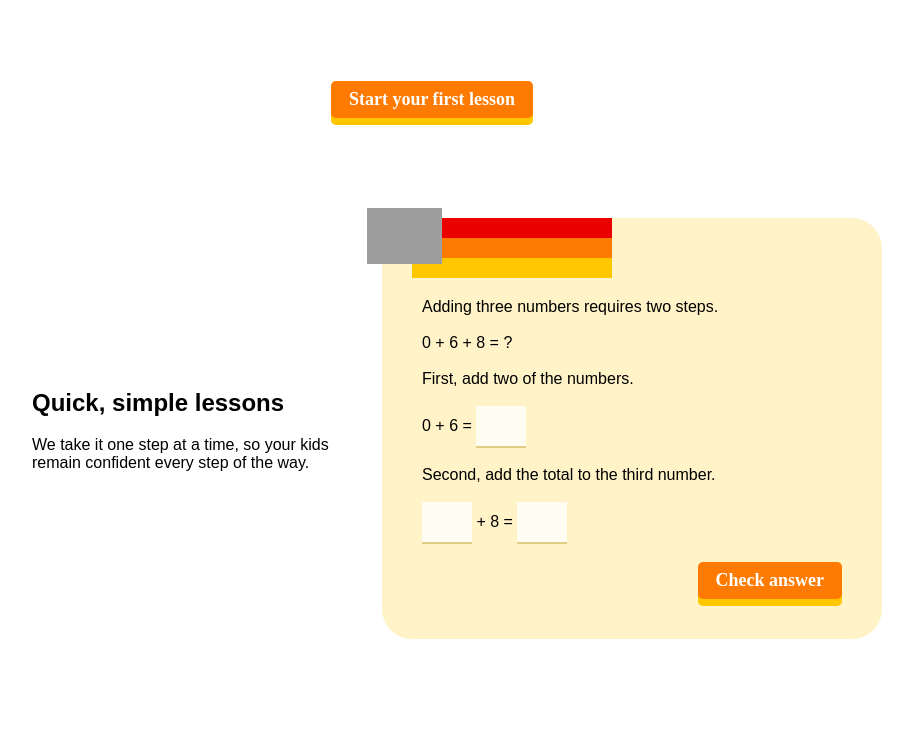
After one commit to iwinters/project_tiedye, a Django app: page / in a window 1280 px wide. The commit adds this page. Shown: the part 489-1228 px from the top of the page, without its empty margins (208-1121 px from the left). Run offline with Django 3.2, Linux system fonts and the light colour scheme; some libraries are stand-ins or nearby versions; some web fonts are replaced; grey boxes are pictures that could not be loaded.

Commit message:
started landing page

```diff
--- a/mathquiz/mathquiz/urls.py
+++ b/mathquiz/mathquiz/urls.py
@@ -20,7 +20,7 @@ from sprints import views
 urlpatterns = [
     path('admin/', admin.site.urls),
     path('<int:student_id>', views.tree, name='tree'),
-    path('tree/', views.some_tree, name='some_tree'),
+    path('', views.some_tree, name='some_tree'),
     path('<int:student_id>/sprint/<level_id>', views.sprint, name='sprint'),
     path('users/', include('django.contrib.auth.urls')),
     path('', include('users.urls')),
--- a/mathquiz/sprints/static/sprints/base_form.css
+++ b/mathquiz/sprints/static/sprints/base_form.css
@@ -41,6 +44,12 @@ body {
   background-color: #FFF3C7;
   border-radius: 30px
 }
+.lessonCardHome {
+  margin: 20px auto;
+  width: 500px;
+  background-color: #FFF3C7;
+  border-radius: 30px;
+}
 .lessonCardContents {
   padding: 80px 40px 40px 40px;
 }
@@ -288,10 +323,36 @@ input.invalid {
   padding: 10px;
 }
 .selectStudentButton:hover {
-  padding: 10px;
   background-color: rgb(255, 199, 0);
   border-radius: 7px;
 }
+
+.homeFlexbox {
+  display:flex;
+  align-items:center;
+  flex-direction: row;
+  flex-wrap: wrap;
+  justify-content: center;
+  padding: 10vh 0vh;
+
+}
+.homeFlexboxText {
+  padding:0px;
+  text-align: left;
+}
+.bodyArea {
+  width:90vw;
+  display:inline-block;
+}
+.homeHeading {
+  font-size: 50;
+}
+.flexboxBlurbsHome {
+  margin-left:50px;
+  margin-right:50px;
+  max-width: 300px;
+}
+
 
 
 @media only screen and (max-width: 600px) {
--- /dev/null
+++ b/mathquiz/sprints/templates/sprints/index.html
@@ -0,0 +1,95 @@
+<head>
+    {% load static %}
+    <link rel="stylesheet" type="text/css" href="{% static 'sprints/base_form.css' %}">
+
+    <meta name="viewport" content="width=device-width">
+
+</head>
+<body>
+        <div class="header">
+            <a href="{% url 'some_tree' %}" class="logo"><img src='{% static "sprints/tni_logo.svg" %}' width='150px'></a>
+            <div class="header-right">
+            <a class="active toplinks" href="#home">Home</a>
+            </div>
+
+        </div>
+        <div style='text-align: center;'>
+            <div class="bodyArea">
+                    <div class='homeFlexbox'>
+                        <div>
+                            <img src= '{% static "sprints/sunny_charles.svg" %}' width="250px" style="padding:0px 40px">
+                        </div>
+                        <div class="homeFlexboxText">
+                            <h1 class='homeHeading'>Math can be easier.<br>For everyone involved.</h1>
+                            <h2 style="max-width: 500px; font-weight:normal;">
+                                We write math lessons that make sense, and reward your kids for getting better every day.
+                            </h2>
+                        </div>
+                    </div>
+                    <button class='button oy-button'>Start your first lesson</button>
+            </div>
+        </div>
+
+        <div class='homeFlexbox'>
+            <div class='flexboxBlurbsHome'>
+                <h2>Quick, simple lessons</h2>
+                <p>We take it one step at a time, so your kids remain confident every step of the way.</p>
+            </div>
+            <div>
+                <div id='lessonCard' class='lessonCardHome'>
+                    <div style='position:relative'>
+                        <div id='pointsBarLesson'style='width:40%; position:absolute; top: 0px; left: 30px'>
+                            <div style='background-color: #EB0000; height:20px'></div>
+                            <div style='background-color: rgb(255, 122, 0); height:20px'></div>
+                            <div style='background-color: rgb(255, 199, 0); height:20px'></div>
+
+
+                        </div>
+                        <img src='{% static "sprints/gingerbeard.svg" %}' class='messenger-pic' style="position:absolute; top: -10px; left: -15px">
+
+                    </div>
+                    <div class='lessonCardContents'>
+                        <div id='lessonCardText' class='lessonCardText'>
+                            Adding three numbers requires two steps.
+                            <br><br>
+                            0 + 6 + 8 = ?
+                            <br><br>
+                            First, add two of the numbers.
+                            <br><br>
+                            0 + 6 = <input id='firstInputHome' class='lessonInput' oninput='useVariableHome()'>
+                            <br><br>
+                            Second, add the total to the third number.
+                            <br><br>
+                            <input id='secondInputHome' class='lessonInput' value=''> + 8 = <input id='finalInputHome' class='lessonInput'>
+                            <br><br>
+                        </div>
+                        <div style='text-align-last: right;'>
+                            <button type="button" id="checkLessonMath" onclick="checkMathHome()" class='button oy-button'>Check answer</button>
+
+                        </div>
+                    </div>
+                </div>
+
+            </div>
+        </div>
+
+
+    <script >
+        function useVariableHome() {
+            var x = document.getElementById("firstInputHome").value
+            document.getElementById("secondInputHome").value = x
+        }
+        function checkMathHome() {
+            if (document.getElementById('finalInputHome').value == 14) {
+                document.getElementById('pointsBarLesson').style.width = "50%"
+            }
+            else
+                {console.log("shitbuckets")}
+
+        }
+
+    </script>
+
+
+
+</body>
--- a/mathquiz/sprints/templates/sprints/sprint.html
+++ b/mathquiz/sprints/templates/sprints/sprint.html
@@ -67,7 +67,7 @@
             <h1>Correct!</h1>
         </div>
         <div class="hidden wrong" id="incorrect">
-            <h1>Try again</h1>
+            <h1>Not quite! Try again</h1>
         </div>
 
         <div id='finishLine' class='hidden finishLine'>
@@ -76,7 +76,7 @@
             </div>
             <div class = 'finish-line-text-area'><span style='font-weight: bold; font-size: 30px;'>You did it!</span><br><span style='font-size: 20px;'>and earned 25 coins!</span>
                 <div style='text-align: right'>
-                    <a style='margin: 20px' id='finishLineButton' class='button gw-button' href="{% url 'tree' student.id %}">Onwards!</a>
+                    <a style='margin: 15px; position: relative; top:10px' id='finishLineButton' class='button gw-button' href="{% url 'tree' student.id %}">Onwards!</a>
                 </div>
 
             </div>
--- a/mathquiz/sprints/views.py
+++ b/mathquiz/sprints/views.py
@@ -4,6 +4,7 @@ from users.models import student
 import django.http.request
 from django.shortcuts import redirect
 from django.urls import reverse_lazy
+from django.contrib.auth.models import User
 
 
 
@@ -31,7 +32,11 @@ def tree(request, student_id):
         return redirect('some_tree')
 
 def some_tree(request):
-    students = student.objects.filter(user = request.user)
-    one_student = students[0]
-    response = redirect(reverse_lazy('tree', kwargs={"student_id": one_student.id}))
-    return response
+    if request.user.is_authenticated:
+        students = student.objects.filter(user = request.user)
+        one_student = students[0]
+        response = redirect(reverse_lazy('tree', kwargs={"student_id": one_student.id}))
+        return response
+    else:
+        context = {}
+        return render(request, 'sprints/index.html', context)
```
Also changed, not shown: other parts of mathquiz/sprints/static/sprints/base_form.css (+57 -3 lines), mathquiz/sprints/templates/sprints/tree.html (+12 -6 lines), mathquiz/db.sqlite3, mathquiz/sprints/static/sprints/charles.png, mathquiz/sprints/static/sprints/down.svg (added), mathquiz/sprints/static/sprints/sunny_charles.svg (added).
